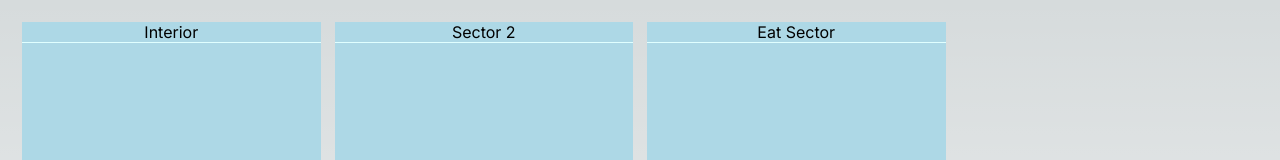
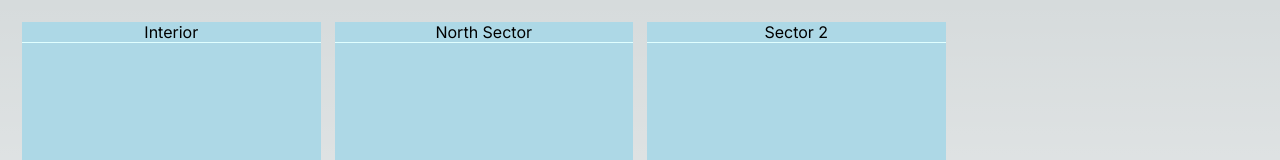
Before and after one commit to sfncook/fireapp-speech-recog, a Next.js app: page / in a window 1280 px wide. Shown: the top 160 px of the page. Built offline with nearby package versions, Linux system fonts and the light colour scheme.

Commit message:
Update sector

```diff
--- a/components/SectorsContainer.js
+++ b/components/SectorsContainer.js
@@ -6,8 +6,8 @@ export default function SectorsContainer({ incidentData, processWriting }) {
 
   return (
     <div className={styles.sectorscontainer}>
-      {incidentData.sectors && incidentData.sectors.map(s=>
-        <Sector key={s.name} sector={s} processWriting={processWriting}/>
+      {incidentData.sectors && incidentData.sectors.map((s,i)=>
+        <Sector key={`${s.name}${i}`} sector={s} processWriting={processWriting}/>
       )}
     </div>
   );
--- a/components/UnitsContainer.js
+++ b/components/UnitsContainer.js
@@ -5,7 +5,7 @@ import Unit from "@/components/Unit.js";
 export default function UnitsContainer({ units }) {
   return (
     <div className={styles.unitscontainer}>
-      {units.map(u=><Unit key={u.name} unit={u}/> )}
+      {units.map((u,i)=><Unit key={`${u.name}${i}`} unit={u}/> )}
     </div>
   );
 }
--- a/pages/index.js
+++ b/pages/index.js
@@ -11,8 +11,8 @@ const inter = Inter({ subsets: ['latin'] })
 const initIncData = {
   sectors:[
     {...allSectorsData[0], ...{units:[]}},
+    {...allSectorsData[2], ...{units:[]}},
     {...allSectorsData[4], ...{units:[]}},
-    {...allSectorsData[5], ...{units:[]}},
   ]
 }
 
@@ -70,6 +70,13 @@ export default function Home() {
     setIncidentData({...incidentData})
   }
 
+  const changeSector = (newSectorObj, sectorObj) => {
+    console.log(`changeSector newSectorObj:${newSectorObj.name} sectorObj:${sectorObj.name}`)
+    const sectorObjToUpdate = incidentData.sectors.find(s=>s.name===sectorObj.name)
+    sectorObjToUpdate.name = newSectorObj.name
+    setIncidentData({...incidentData})
+  }
+
   const processWriting = async (sectorObj, imageData)=>{
     console.log(imageData)
     try {
@@ -87,7 +94,10 @@ export default function Home() {
       const text = dataLowercase[0]
       const sectorData = searchForSector(text)
       const unitData = searchForUnit(text)
-      sectorData && sectorData.name && console.log(`**** sector:${sectorData.name}`)
+      if(sectorData) {
+        console.log(`**** sector:${sectorData.name}`)
+        changeSector(sectorData, sectorObj)
+      }
       if(unitData) {
         console.log(`**** unit:${unitData.name}`)
         addUnitToSector(unitData, sectorObj)
```
Also changed, not shown: pages/api/upload.js.
